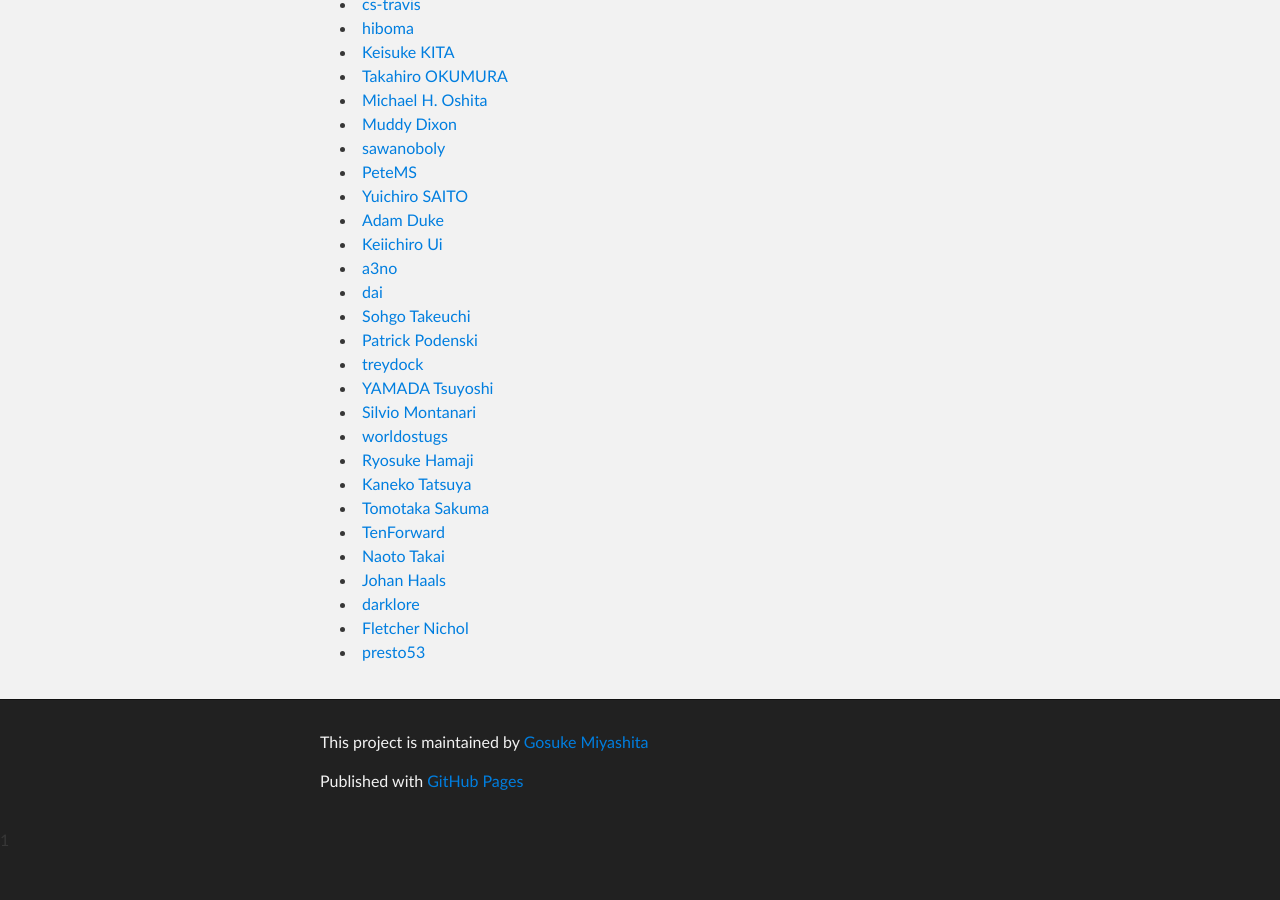
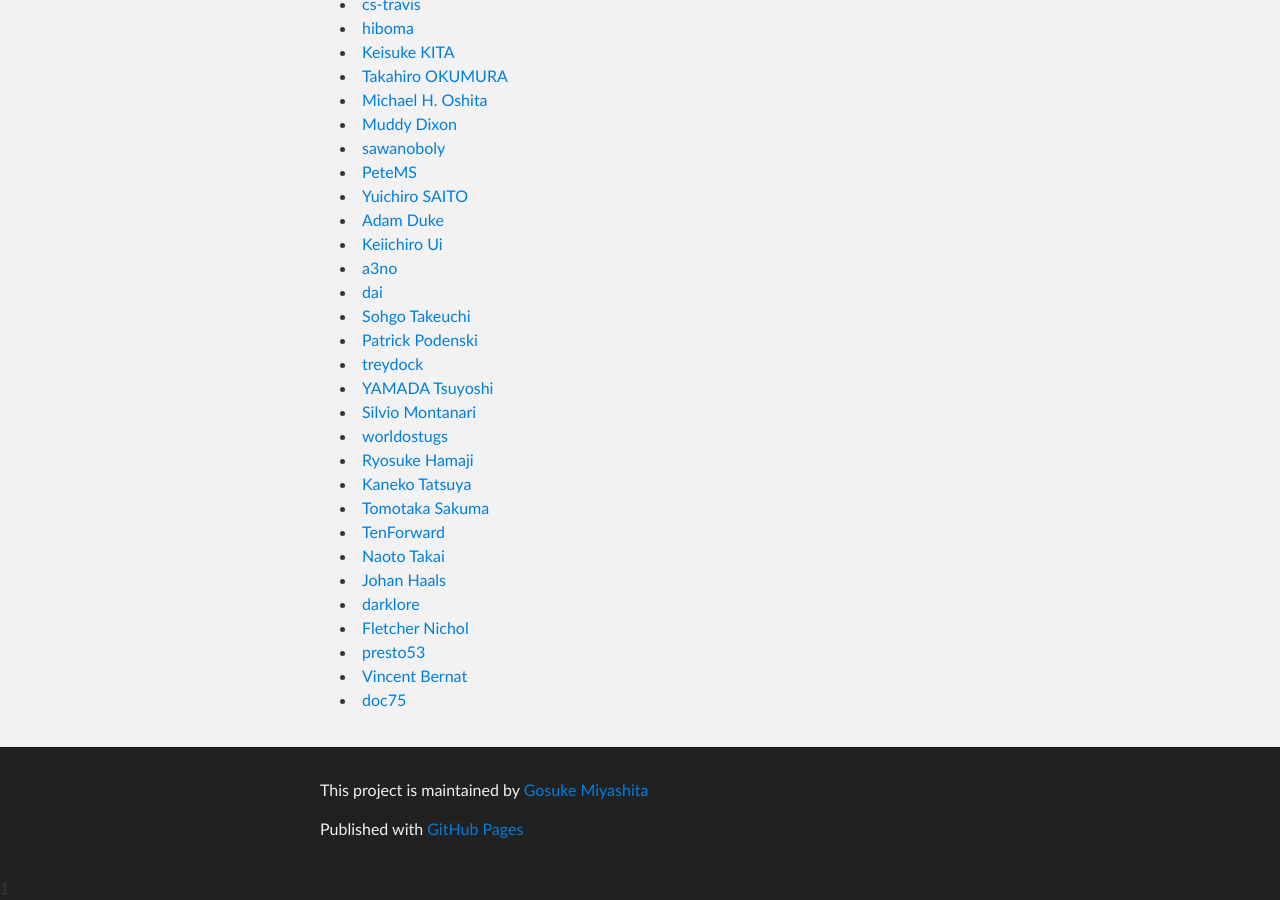
Before and after one commit to serverspec/serverspec.github.io, a Jekyll site: the page built from contributors.md, in a window 1280 px wide and 900 px high, scrolled down 1116 px. Built offline with Jekyll 4.4.1, drawn with Linux system fonts in a browser that asks for light colours; Markdown is read by kramdown in place of the engine named in the settings; before the commit the page ends 1968 px from its top, so only the background shows below that.

Commit message:
Add contributors

```diff
--- a/contributors.md
+++ b/contributors.md
@@ -63,3 +63,5 @@ title: Contributors
  * [darklore](https://github.com/darklore)
  * [Fletcher Nichol](https://github.com/fnichol)
  * [presto53](https://github.com/presto53)
+ * [Vincent Bernat](https://github.com/vincentbernat)
+ * [doc75](https://github.com/doc75)
```
